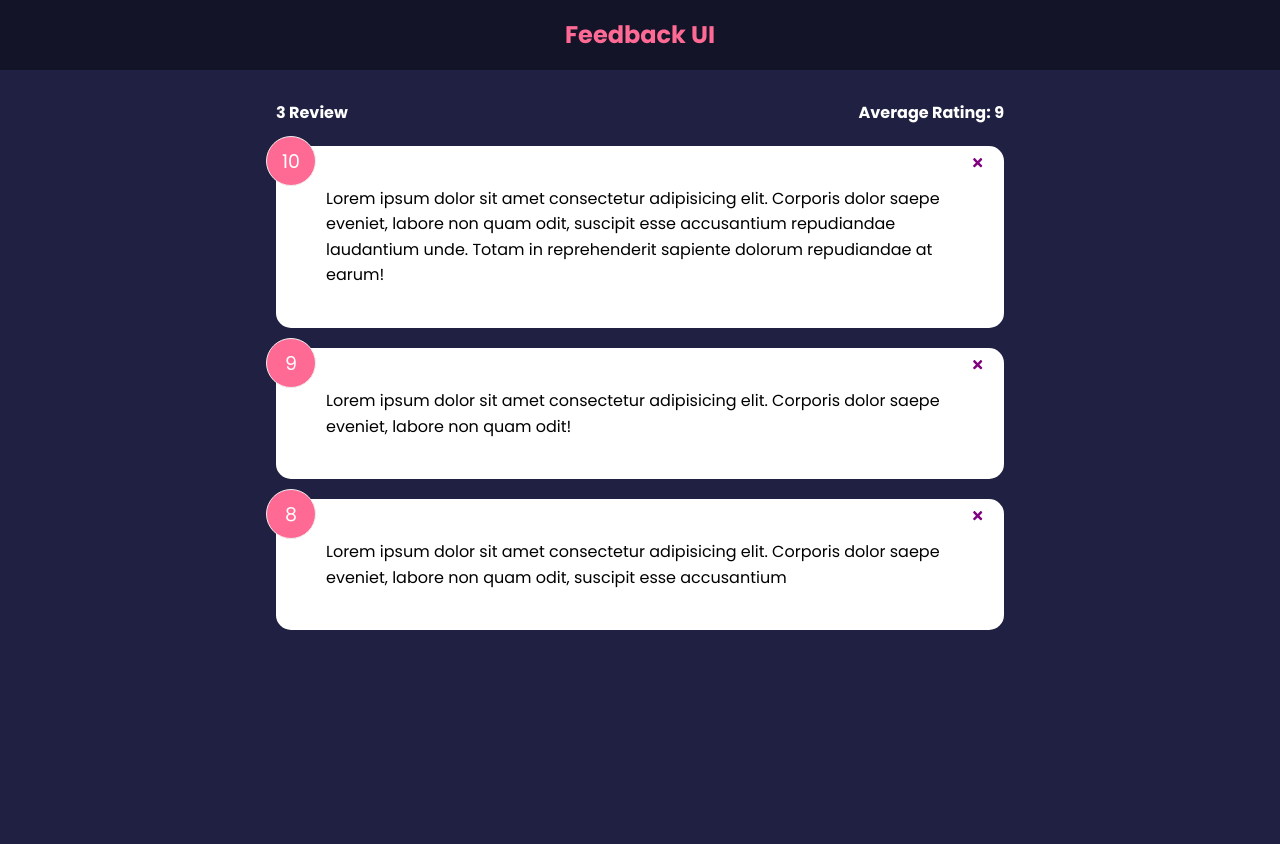
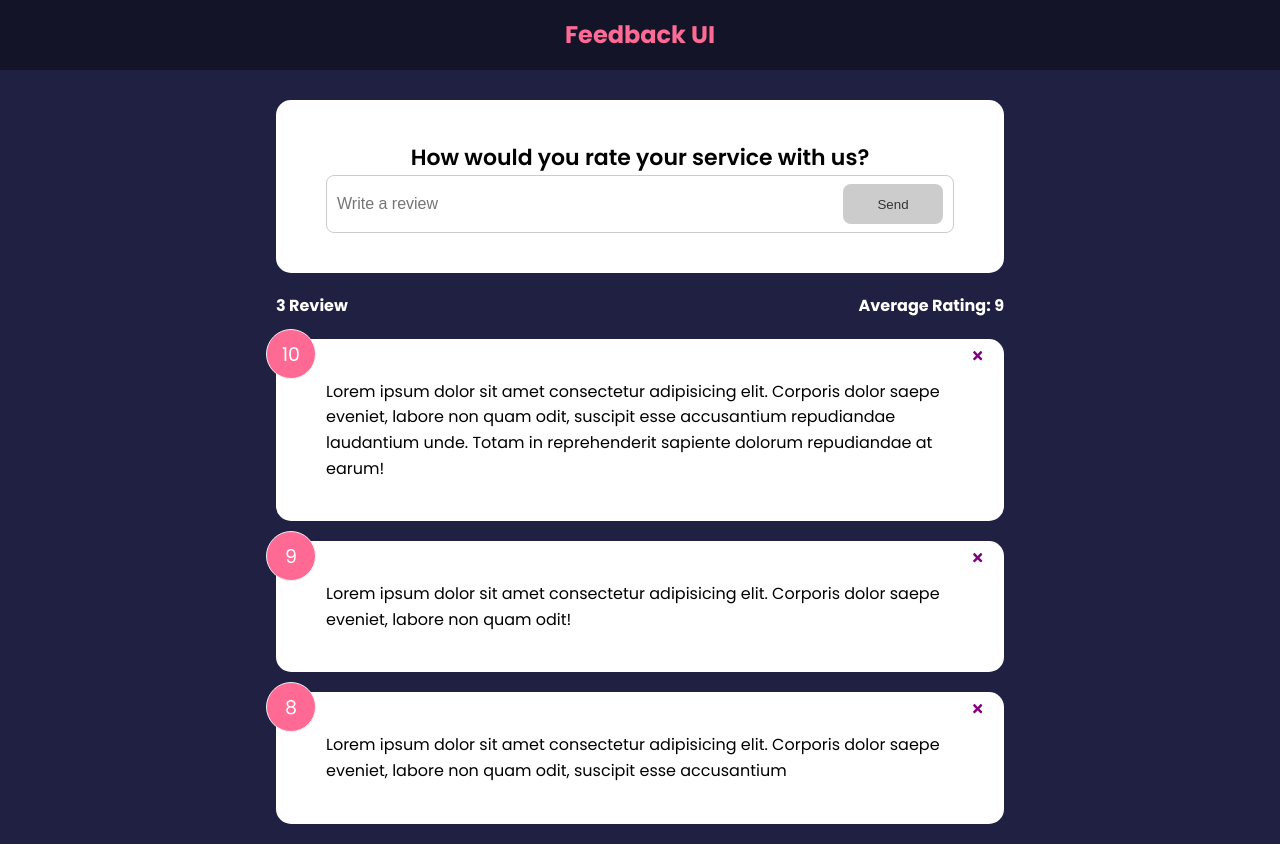
Before and after one commit to obaidurx/feebBack-app, a React (Create React App) app: page / in a window 1280 px wide. Before the commit the page ends 800 px from the top, so only its background shows below. Built offline with nearby package versions, Linux system fonts and the light colour scheme; the HTML template or start-up script is replaced by a standard one.

Commit message:
added btn input field

```diff
--- a/src/App.js
+++ b/src/App.js
@@ -4,6 +4,7 @@
 import Header from "./components/Header";
 import FeedbackData from "./data/FeedbackData";
 import FeedbackStats from "./components/FeedbackStats";
+import FeedbackForm from "./components/FeedbackForm";
 
 function App() {
   const [feedback, setFeedback] = useState(FeedbackData);
@@ -17,6 +18,7 @@
     <>
       <Header />
       <div className="container">
+        <FeedbackForm />
         <FeedbackStats feedback={feedback} />
         <FeedbackList feedback={feedback} handleDelete={deleteFeedback} />
       </div>
--- /dev/null
+++ b/src/components/FeedbackForm.jsx
@@ -0,0 +1,46 @@
+import React,{useState} from 'react'
+import Card from './shared/Card';
+import Button from './shared/Button';
+
+const FeedbackForm = () => {
+    const [text,setText]=useState('')
+    const [btnDisabled,setBtnDisabled]=useState(true)
+    const [message,setMessage]=useState('')
+    const handleTextChange=(e)=>{
+        if(text=== ''){
+            setBtnDisabled(true)
+            setMessage(null)
+        }
+        else if(text!== '' && text.trim().length <10){
+
+            setBtnDisabled(true)
+            setMessage('Text must be at least 10 characters')
+        }
+        else{
+            setMessage(null)
+            setBtnDisabled(false)
+        }
+        setText(e.target.value);
+    }
+    return (
+        <Card>
+          <form>
+              <h2>How would you rate your service with us?</h2>
+              {/* todo - rating select component */}
+              <div className="input-group">
+                  <input
+                  onChange={handleTextChange}
+                  type="text"
+                  placeholder='Write a review'
+                  value={text}
+                  />
+
+                 <Button type='submit' isDisabled={btnDisabled}>Send</Button>
+              </div>
+              {message && <div className='message'>{message}</div>}
+          </form>
+        </Card>
+    );
+};
+
+export default FeedbackForm;
--- a/src/components/FeedbackStats.jsx
+++ b/src/components/FeedbackStats.jsx
@@ -7,7 +7,6 @@
         return acc+cur.rating / feedback.length
     },0)
     average=average.toFixed(1).replace(/[.,]0$/, '')
-    console.log(average);
     return (
         <div className='feedback-stats'>
             <h4>{feedback.length} Review</h4>
--- /dev/null
+++ b/src/components/shared/Button.jsx
@@ -0,0 +1,25 @@
+import PropTypes from 'prop-types'
+import React from 'react';
+
+function Button({ children, version, type, isDisabled }) {
+  return (
+    <button type={type} disabled={isDisabled} className={`btn btn-${version}`}>
+      {children}
+    </button>
+  )
+}
+
+Button.defaultProps = {
+  version: 'primary',
+  type: 'button',
+  isDisabled: false,
+}
+
+Button.propTypes = {
+  children: PropTypes.node.isRequired,
+  version: PropTypes.string,
+  type: PropTypes.string,
+  isDisabled: PropTypes.bool,
+}
+
+export default Button
```
